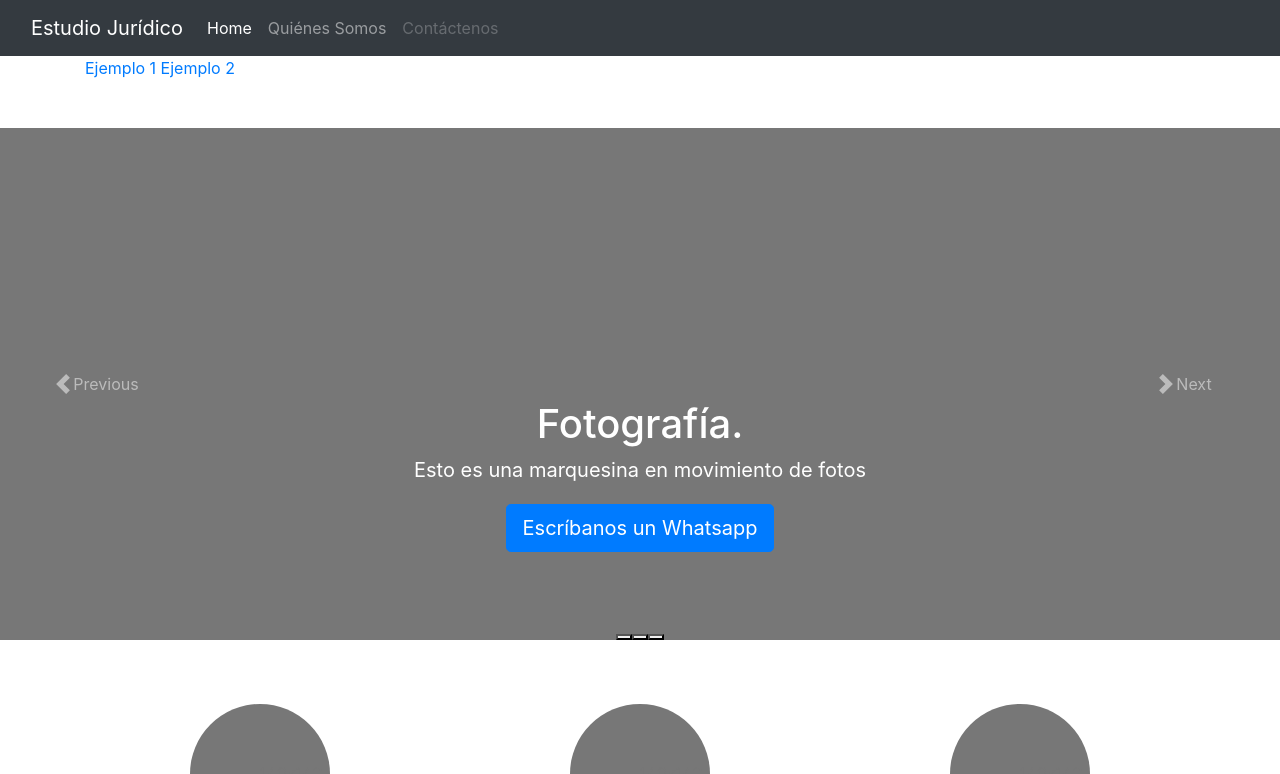
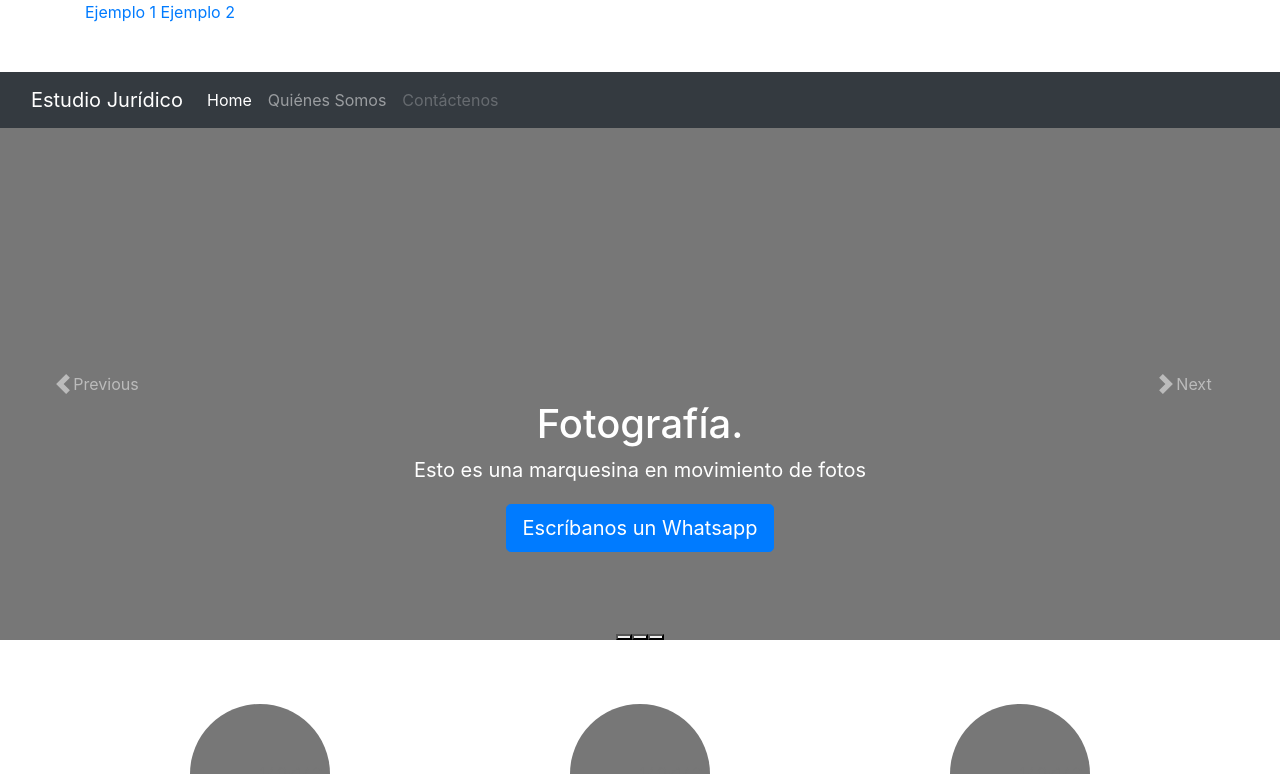
Before and after one commit to ualvarez/EstudioJuridico, an Angular app in the folder client/: page /carousel-example in a window 1280 px wide. Shown: the top 774 px of the page. Built offline with nearby package versions, Linux system fonts and the light colour scheme.

Commit message:
update bosquejos

```diff
--- a/client/src/app/app.component.html
+++ b/client/src/app/app.component.html
@@ -1,6 +1,6 @@
-<h1>{{title}}</h1>
 
-<div class="container">
+
+<div class="container" >
 <a [routerLink]="['/album-example']" routerLinkActive="router-link-active" > Ejemplo 1</a>
 <a [routerLink]="['/carousel-example']" routerLinkActive="router-link-active" > Ejemplo 2</a>
 </div>
--- a/client/src/app/carousel-example/carousel-example.component.html
+++ b/client/src/app/carousel-example/carousel-example.component.html
@@ -1,7 +1,7 @@
 <body>
 
     <header>
-      <nav class="navbar navbar-expand-md navbar-dark fixed-top bg-dark">
+      <nav class="navbar navbar-expand-md navbar-dark  bg-dark">
         <div class="container-fluid">
           <a class="navbar-brand" href="#">Estudio Jurídico</a>
           <button class="navbar-toggler" type="button" data-bs-toggle="collapse" data-bs-target="#navbarCollapse" aria-controls="navbarCollapse" aria-expanded="false" aria-label="Toggle navigation">
```
